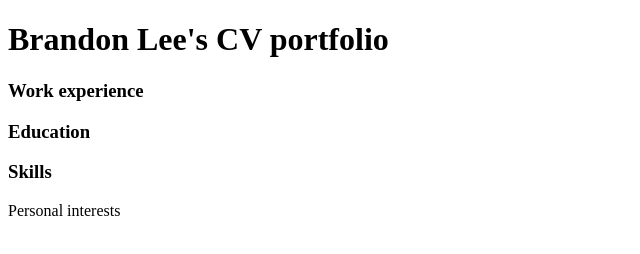
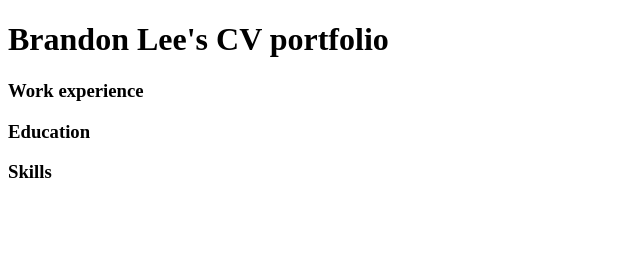
Before and after one commit to brandolee15/html-project, a plain HTML site: page index.html in a window 1280 px wide. Shown: the whole page, without its empty margins (0-640 px from the left). Drawn offline with Linux system fonts and the light colour scheme.

Commit message:
seeing changes

```diff
--- a/index.html
+++ b/index.html
@@ -22,8 +22,5 @@
                 Skills
             </h3>
         </section>
-        <section>
-            Personal interests
-        </section>
     </body>
 </html>
```
